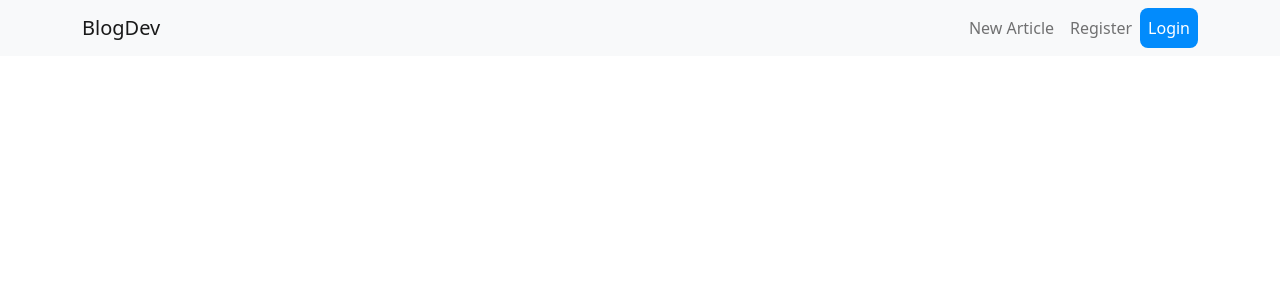
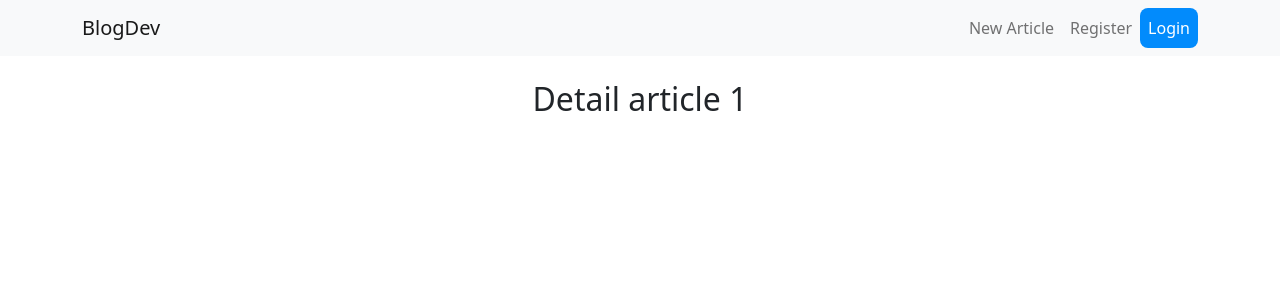
Before and after one commit to willl-8523/ReactCourse_by_Bproo, a React (Create React App) app: page /blogs/1 in a window 1280 px wide. Shown: the top 300 px of the page. Built offline with nearby package versions, Linux system fonts and the light colour scheme.

Commit message:
How to add Route with parameter in react

```diff
--- a/src/App.js
+++ b/src/App.js
@@ -3,6 +3,7 @@ import Navbar from './Navbar';
 import Home from './Home';
 import { BrowserRouter as Router, Route, Switch } from 'react-router-dom';
 import Ajouter from './Ajouter';
+import BlogDetail from './BlogDetail';
 
 function App() {
   // return (
@@ -31,6 +32,10 @@ function App() {
             <Route path={'/ajouter'}>
               <Ajouter />
             </Route>
+            {/* Pour dire que l'id est dynamique */}
+            <Route path={'/blogs/:id'}>
+              <BlogDetail />
+            </Route>
           </Switch>
         </div>
       </div>
--- a/src/BLogList.js
+++ b/src/BLogList.js
@@ -1,12 +1,16 @@
+import { Link } from "react-router-dom";
+
 const BlogList = ({ blogs, title, deleteOneArticle }) => {
   return (
     <div className="bloglist">
       <h2> {title} </h2>
       {blogs.map((blog) => (
         <div className="blog" key={blog.id}>
-          <a href="\" className="blog-titre">
+
+          <Link to={`/blogs/${blog.id}`} className="blog-titre">
             {blog.title}
-          </a>
+          </Link>
+
           <p className="blog-author">
             Publier par {blog.author}
             <small className="blog-date"> le {blog.date}</small>
--- /dev/null
+++ b/src/BlogDetail.js
@@ -0,0 +1,13 @@
+import { useParams } from "react-router-dom";
+
+const BlogDetail = () => {
+    const { id } = useParams();
+
+    return (
+        <div className="detail-blog">
+            <h2>Detail article { id }</h2>
+        </div>
+    );
+}
+
+export default BlogDetail;
```
